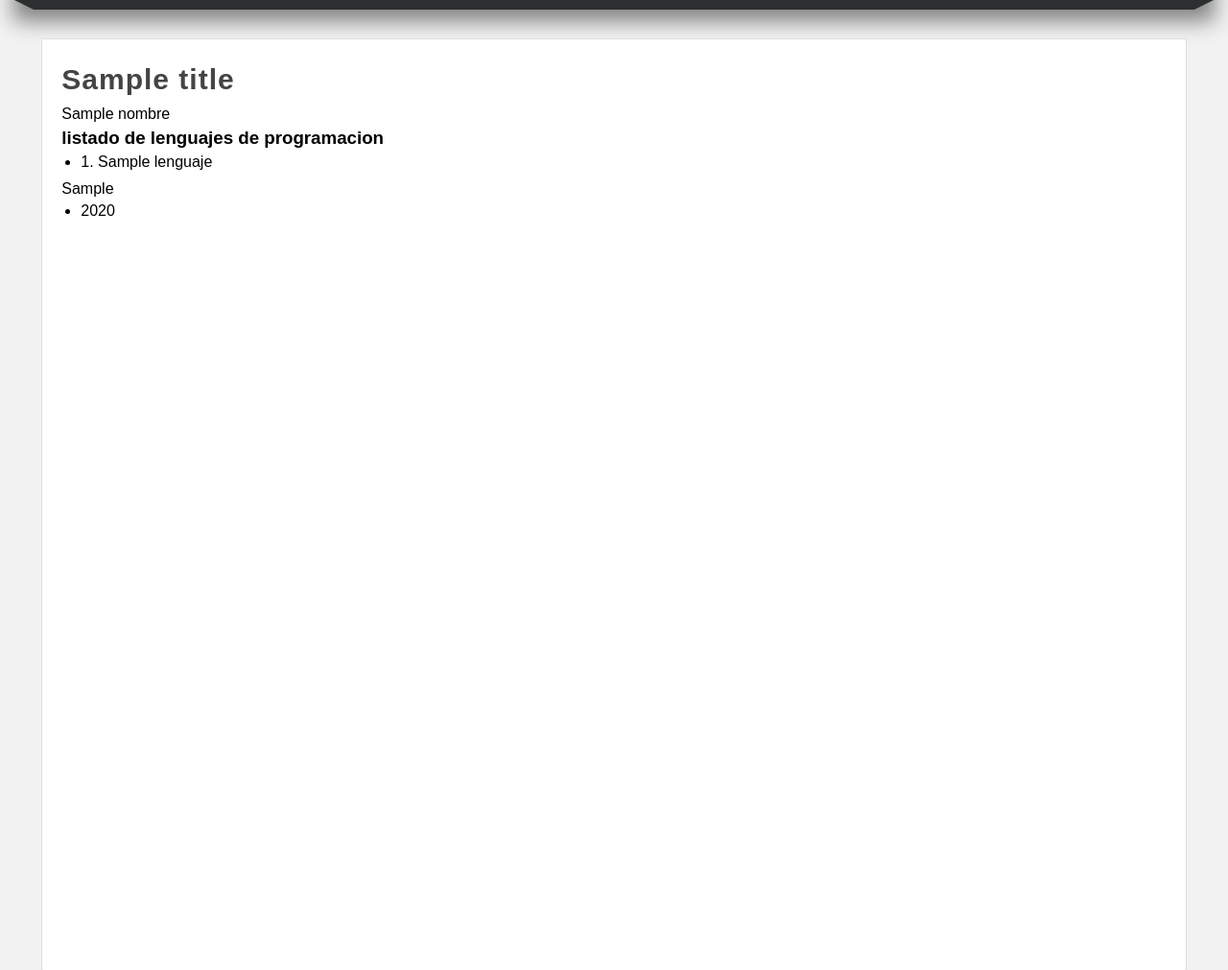
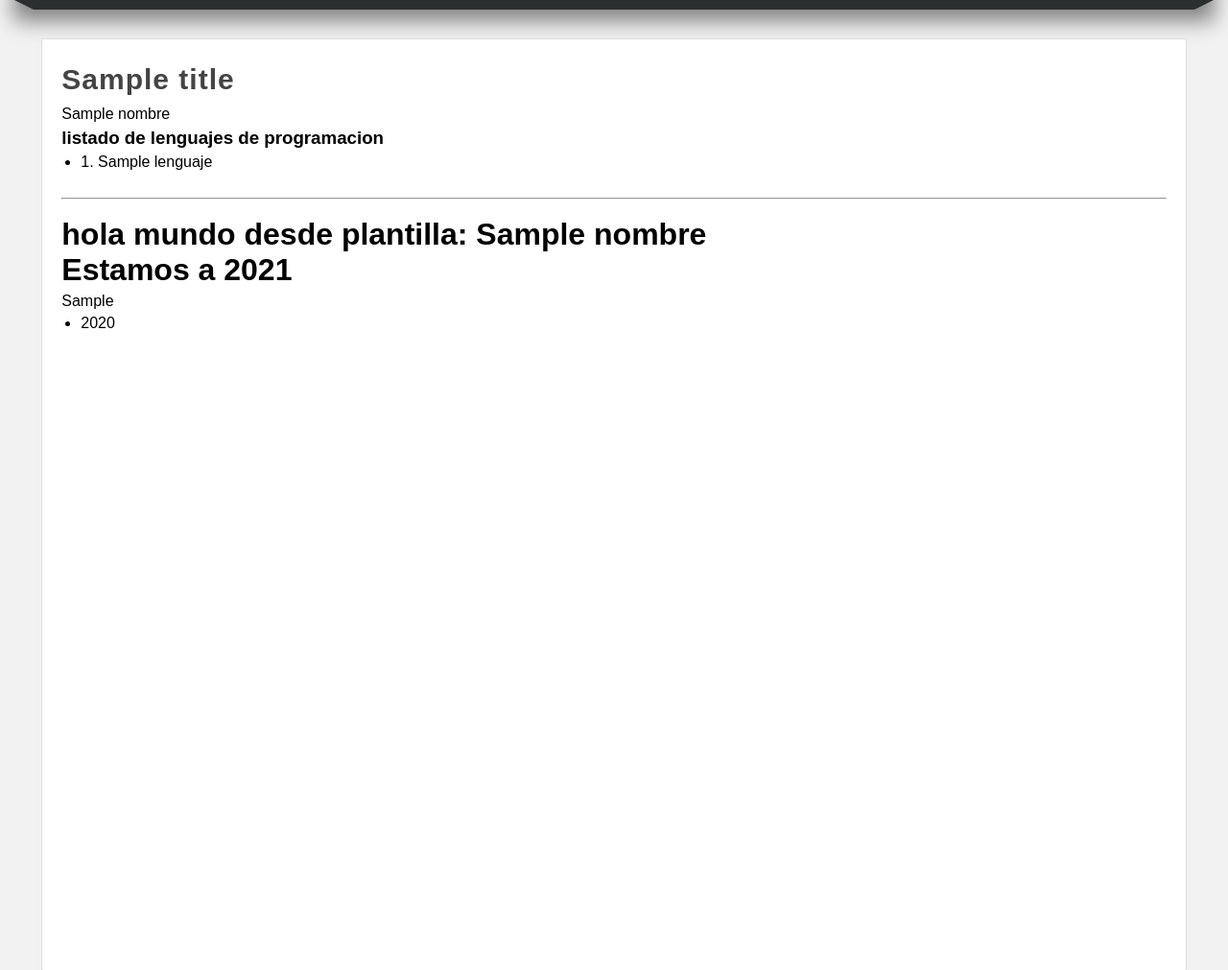
Before and after one commit to S8Vega/PracticaDjango, a Django app: template miapp/templates/index.html in a window 1280 px wide. Shown: the part 182-1193 px from the top of the page at 96% size. Run offline with Django 3.2, Linux system fonts and the light colour scheme; the template is opened without the code that fills it: most values are stand-ins (such as "Sample title", 1, 10 or a date in 2020).

Commit message:
includes en templates

```diff
--- /dev/null
+++ b/miapp/templates/fecha-actual.html
@@ -0,0 +1,11 @@
+<br />
+<hr />
+<br />
+<h1>{{saludo}}: {{nombre}}</h1>
+<h1>Estamos a 2021</h1>
+<p>{{mi_variable}}</p>
+<ul>
+  {% for year in years %} {% if year|divisibleby:2 %}
+  <li>{{year}}</li>
+  {% endif %} {% endfor %}
+</ul>
--- a/miapp/templates/index.html
+++ b/miapp/templates/index.html
@@ -25,12 +25,6 @@
         {% endfor %}
 
     </ul>
-    <p>{{mi_variable}}</p>
-    <ul>
-        {% for year in years %}
-            {% if year|divisibleby:2 %}
-                <li>{{year}}</li>
-            {% endif %}
-        {% endfor %}
-    </ul>
+
+    {% include 'fecha-actual.html' with saludo="hola mundo desde plantilla" %}
 {% endblock%}
```
